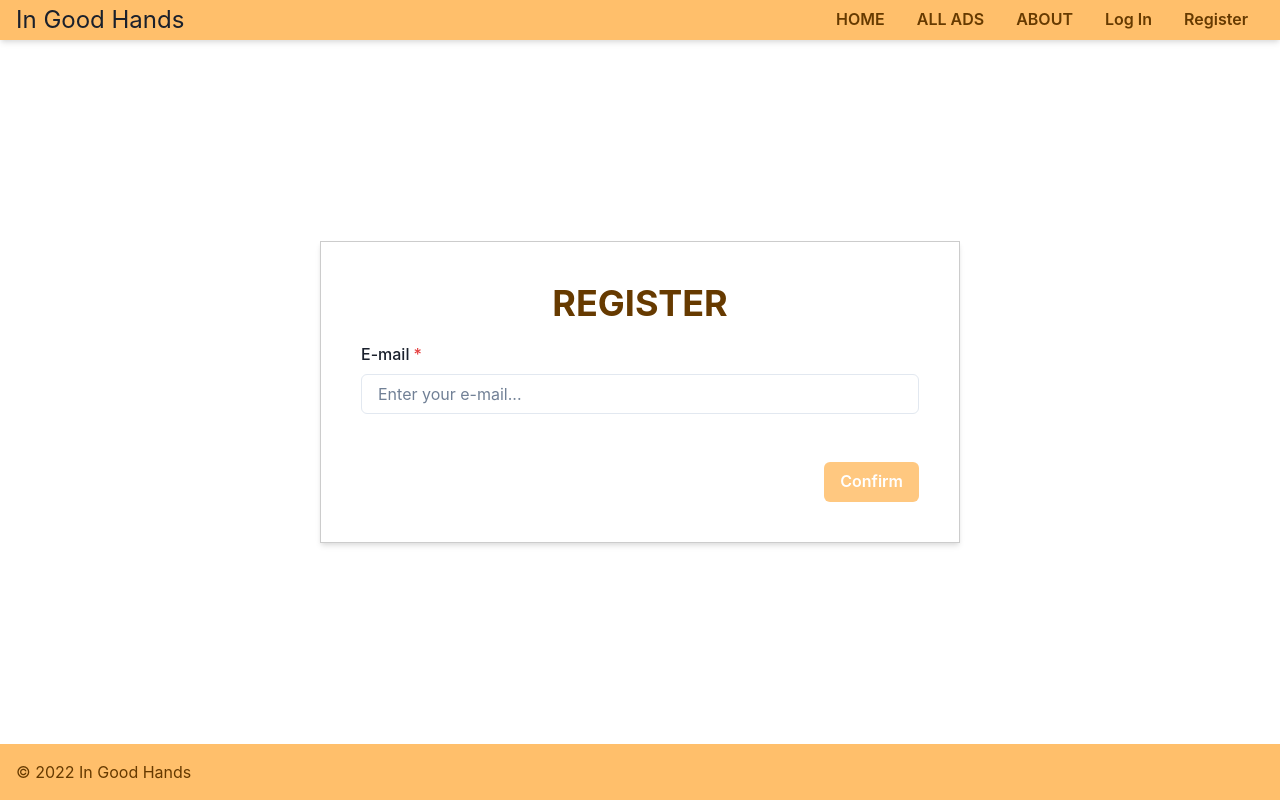
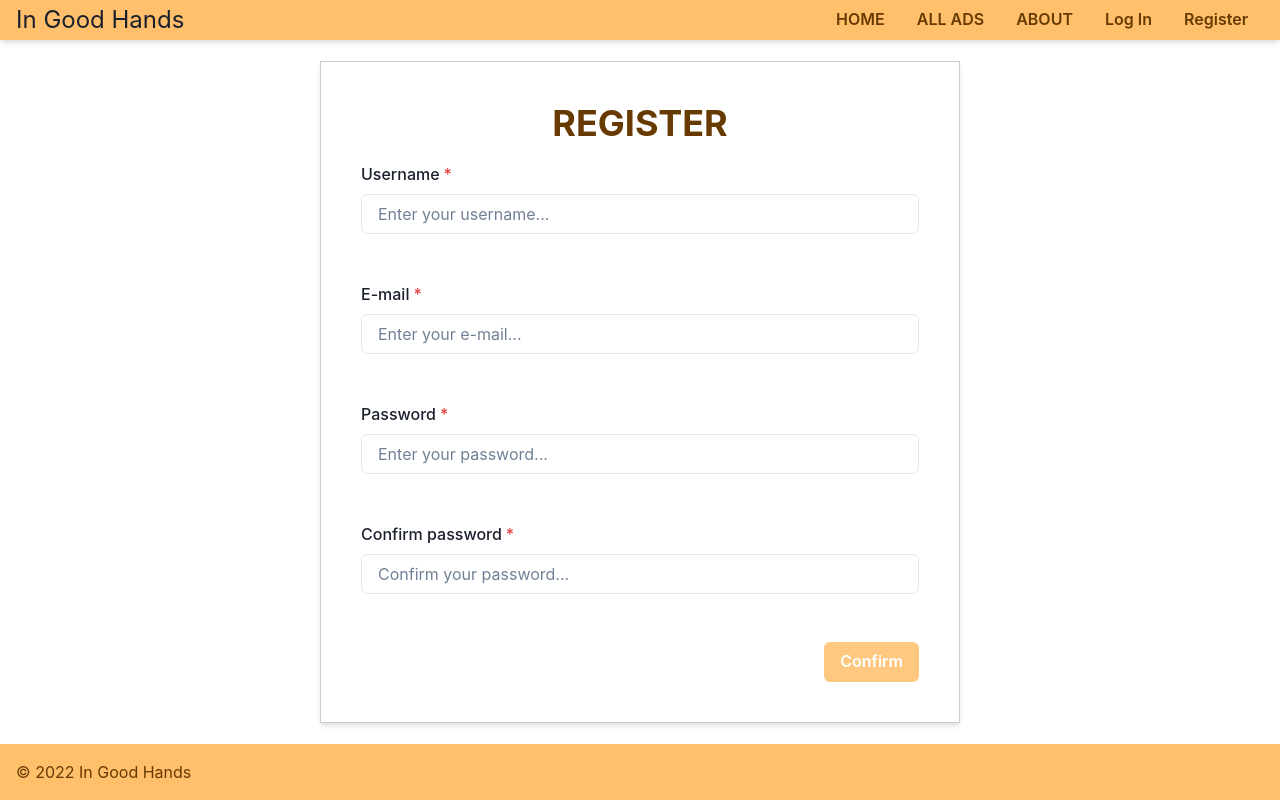
Before and after one commit to antklim89/in_good_hands, a Next.js app: page /register in a window 1280 px wide. Built offline with nearby package versions, Linux system fonts and the light colour scheme; no server answers.

Commit message:
updated InputField and Auth

```diff
--- a/components/InputField/InputField.tsx
+++ b/components/InputField/InputField.tsx
@@ -7,8 +7,8 @@ const InputField: InputFieldFC = ({ formik, label, name, ...props }) => {
     const error = formik.errors[name];
 
     return (
-        <FormControl isRequired isInvalid={Boolean(error)}>
-            {label ? <FormLabel>{label}</FormLabel> : null}
+        <FormControl isRequired isDisabled={formik.isSubmitting}>
+            {(label) ? <FormLabel>{label}</FormLabel> : null}
             <Input
                 {...props}
                 colorScheme="primary"
--- a/layouts/Auth/Auth.tsx
+++ b/layouts/Auth/Auth.tsx
@@ -13,11 +13,11 @@ import { AuthProps, AuthType } from './Auth.types';
 const Auth: FC<AuthProps> = ({ type = 'login' }) => {
     const formik = useFormik<AuthType>({
         initialValues: { username: '', email: '', password: '', confirm: '' },
-        onSubmit(val) {
+        async onSubmit(val) {
             if (type === 'login') {
-                login(val);
+                await login(val);
             } else {
-                register(val);
+                await register(val);
             }
 
         },
@@ -52,17 +52,15 @@ const Auth: FC<AuthProps> = ({ type = 'login' }) => {
                     {type}
                 </Heading>
                 <form onSubmit={formik.handleSubmit}>
-                    {/* {type === 'register' && (
+                    {type === 'register' && (
                         <InputField
                             autoComplete="name"
-                            error={errors.username}
+                            formik={formik}
                             label="Username"
                             name="username"
                             placeholder="Enter your username..."
-                            value={values.username}
-                            onChange={handleChange}
                         />
-                    )} */}
+                    )}
                     <InputField
                         autoComplete="email"
                         formik={formik}
@@ -70,30 +68,31 @@ const Auth: FC<AuthProps> = ({ type = 'login' }) => {
                         name="email"
                         placeholder="Enter your e-mail..."
                     />
-                    {/* <InputField
+                    <InputField
                         autoComplete="new-password"
-                        error={errors.password}
+                        formik={formik}
                         label="Password"
                         name="password"
                         placeholder="Enter your password..."
                         type="password"
-                        value={values.password}
-                        onChange={handleChange}
                     />
                     {type === 'register' && (
                         <InputField
                             autoComplete="new-password"
-                            error={errors.confirm}
+                            formik={formik}
                             label="Confirm password"
                             name="confirm"
                             placeholder="Confirm your password..."
                             type="password"
-                            value={values.confirm}
-                            onChange={handleChange}
                         />
-                    )} */}
+                    )}
                     <Flex justify="flex-end">
-                        <Button colorScheme="primary" disabled={!formik.isValid} type="submit">
+                        <Button
+                            colorScheme="primary"
+                            disabled={!formik.isValid}
+                            isLoading={formik.isSubmitting}
+                            type="submit"
+                        >
                             Confirm
                         </Button>
                     </Flex>
```
